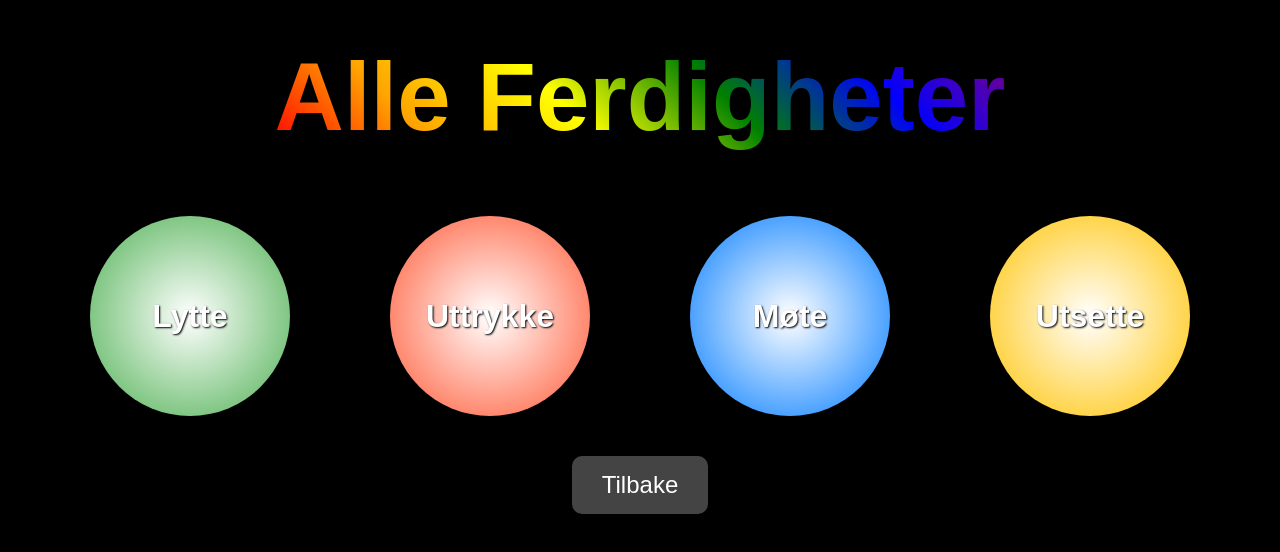
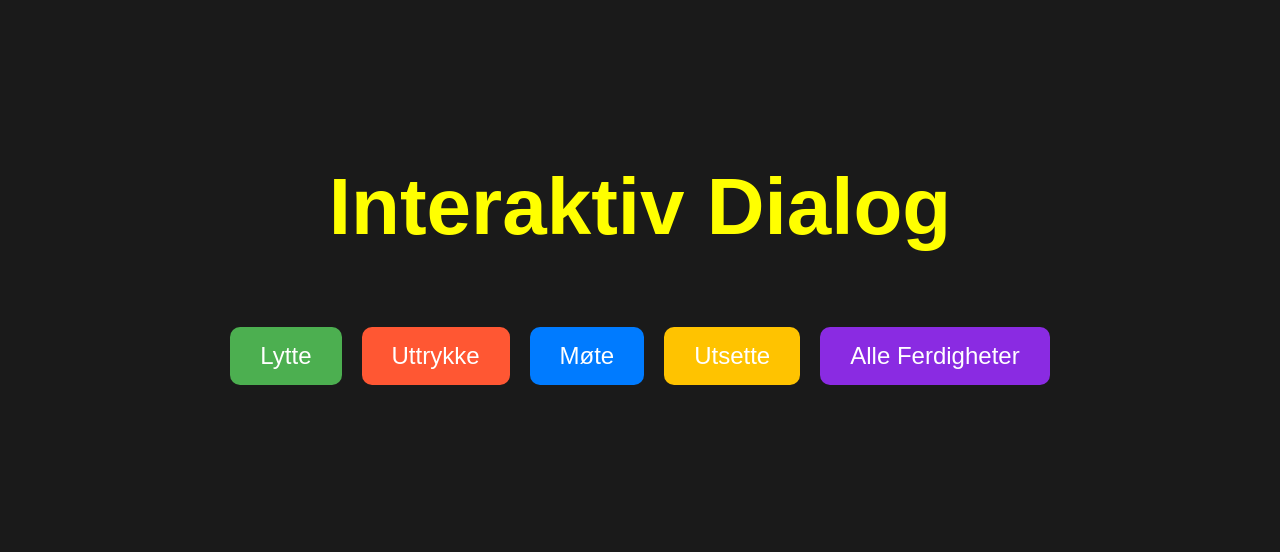
Before and after one commit to setjab/Interaktiv-Dialog-, a plain HTML site: page index.html in a window 1280 px wide. Shown: the part 154-706 px from the top of the page. Drawn offline with Linux system fonts and the light colour scheme.

Commit message:
Update index.html

```diff
--- a/index.html
+++ b/index.html
@@ -3,12 +3,12 @@
 <head>
     <meta charset="UTF-8">
     <meta name="viewport" content="width=device-width, initial-scale=1.0">
-    <title>Alle Ferdigheter</title>
+    <title>Interaktiv Dialog</title>
     <style>
         body {
             margin: 0;
             font-family: Arial, sans-serif;
-            background-color: black;
+            background-color: #1a1a1a;
             color: white;
             display: flex;
             flex-direction: column;
@@ -20,57 +20,18 @@
         }
 
         h1 {
-            font-size: 6rem;
-            margin-bottom: 2rem;
-            animation: rainbow 3s infinite;
-            background: linear-gradient(45deg, red, orange, yellow, green, blue, purple);
-            -webkit-background-clip: text;
-            -webkit-text-fill-color: transparent;
+            font-size: 5rem;
+            color: yellow;
         }
 
-        @keyframes rainbow {
-            0% { background-position: 0% 50%; }
-            50% { background-position: 100% 50%; }
-            100% { background-position: 0% 50%; }
+        .buttons {
+            display: flex;
+            flex-wrap: wrap;
+            gap: 20px;
+            margin-top: 20px;
         }
 
-        canvas {
-            position: absolute;
-            top: 0;
-            left: 0;
-            width: 100%;
-            height: 100%;
-            z-index: -1;
-        }
-
-        .balls {
-            display: flex;
-            justify-content: center;
-            align-items: center;
-            gap: 100px;
-            margin-top: 2rem;
-        }
-
-        .ball {
-            width: 200px;
-            height: 200px;
-            background: radial-gradient(circle, white, #4CAF50);
-            border-radius: 50%;
-            display: flex;
-            align-items: center;
-            justify-content: center;
-            font-size: 2rem;
-            font-weight: bold;
-            text-shadow: 1px 1px 2px black;
-            color: white;
-        }
-
-        .ball:nth-child(2) { background: radial-gradient(circle, white, #FF5733); }
-        .ball:nth-child(3) { background: radial-gradient(circle, white, #007BFF); }
-        .ball:nth-child(4) { background: radial-gradient(circle, white, #FFC300); }
-
-        .back-btn {
-            margin-top: 40px;
+        .button {
             padding: 15px 30px;
             font-size: 1.5rem;
             background-color: #444;
@@ -78,86 +39,29 @@
             border: none;
             border-radius: 10px;
             cursor: pointer;
+            text-decoration: none;
+            text-align: center;
         }
 
-        .back-btn:hover {
+        .button:hover {
             background-color: #666;
         }
+
+        .button-green { background-color: #4CAF50; }
+        .button-orange { background-color: #FF5733; }
+        .button-blue { background-color: #007BFF; }
+        .button-yellow { background-color: #FFC300; }
+        .button-purple { background-color: #8A2BE2; }
     </style>
 </head>
 <body>
-    <canvas></canvas>
-    <h1>Alle Ferdigheter</h1>
-    <div class="balls">
-        <div class="ball">Lytte</div>
-        <div class="ball">Uttrykke</div>
-        <div class="ball">Møte</div>
-        <div class="ball">Utsette</div>
+    <h1>Interaktiv Dialog</h1>
+    <div class="buttons">
+        <a href="lytte.html" class="button button-green">Lytte</a>
+        <a href="uttrykke.html" class="button button-orange">Uttrykke</a>
+        <a href="møte.html" class="button button-blue">Møte</a>
+        <a href="utsette.html" class="button button-yellow">Utsette</a>
+        <a href="alle-ferdigheter.html" class="button button-purple">Alle Ferdigheter</a>
     </div>
-    <!-- Tilbake-knappen -->
-    <button class="back-btn" onclick="window.location.href='index.html'">Tilbake</button>
-
-    <script>
-        // Hente canvas og sette opp
-        const canvas = document.querySelector("canvas");
-        const ctx = canvas.getContext("2d");
-
-        canvas.width = window.innerWidth;
-        canvas.height = window.innerHeight;
-
-        const particles = [];
-        const colors = ["red", "orange", "yellow", "green", "blue", "purple", "white"];
-
-        class Particle {
-            constructor(x, y, color) {
-                this.x = x;
-                this.y = y;
-                this.radius = Math.random() * 3 + 1;
-                this.color = color;
-                this.speedX = (Math.random() - 0.5) * 4;
-                this.speedY = (Math.random() - 0.5) * 4;
-            }
-
-            update() {
-                this.x += this.speedX;
-                this.y += this.speedY;
-                this.radius -= 0.02;
-                if (this.radius < 0) this.radius = 0;
-            }
-
-            draw() {
-                ctx.beginPath();
-                ctx.arc(this.x, this.y, this.radius, 0, Math.PI * 2);
-                ctx.fillStyle = this.color;
-                ctx.fill();
-            }
-        }
-
-        function createBigBang() {
-            for (let i = 0; i < 500; i++) {
-                const x = canvas.width / 2;
-                const y = canvas.height / 2;
-                const color = colors[Math.floor(Math.random() * colors.length)];
-                particles.push(new Particle(x, y, color));
-            }
-        }
-
-        function animate() {
-            ctx.clearRect(0, 0, canvas.width, canvas.height);
-            particles.forEach((particle, index) => {
-                if (particle.radius <= 0) {
-                    particles.splice(index, 1);
-                } else {
-                    particle.update();
-                    particle.draw();
-                }
-            });
-            requestAnimationFrame(animate);
-        }
-
-        // Start animasjonen
-        createBigBang();
-        animate();
-    </script>
 </body>
 </html>
```
